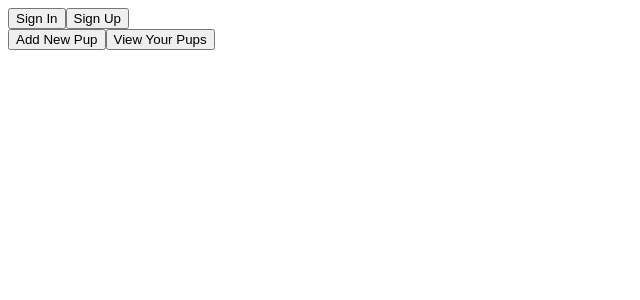
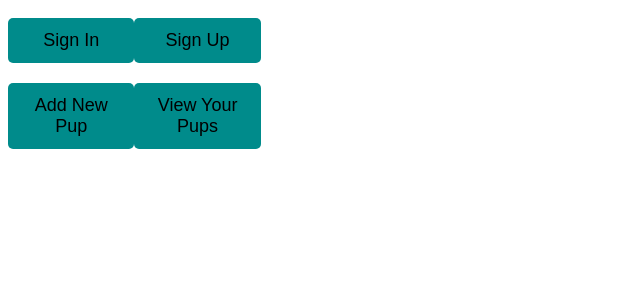
Before and after one commit to stephanie-115/nutripup, a React app: page /puppy-portal in a window 1280 px wide. Shown: the top 300 px of the page, without its empty margins (0-640 px from the left). Built offline with nearby package versions, Linux system fonts and the light colour scheme; no server answers.

Commit message:
Reorganizing file structure

```diff
--- a/src/components/CreateDogProfile.jsx
+++ b/src/components/CreateDogProfile.jsx
@@ -9,22 +9,27 @@ export default function CreateDogProfile() {
 
   const handleDogNameChange = (e) => {
     setDogName(e.target.value);
+    console.log('line 12')
   };
 
   const handleNumChange = (e) => {
     setSelectedNum(e.target.value);
+    console.log('line 17')
   };
 
   const handleYesNoChange = (e) => {
     setYesNoChoice(e.target.value);
+    console.log('line 22')
   };
 
   const handleActivityLevelChange = (e) => {
     setActivityLevel(e.target.value);
+    console.log('line 27')
   };
 
   const handleDogBreedChange = (e) => {
     setDogBreed(e.target.value);
+    console.log('line 32')
   };
 
   const handleSubmit = async (e) => {
--- a/src/components/Navbar.jsx
+++ b/src/components/Navbar.jsx
@@ -17,13 +17,13 @@ export default function NavBar() {
     <nav className='nav-bar'>
       {isAuthenticated ? (
         <>
-          <button onClick={() => navigate('/puppy-portal')}>Puppy Portal</button>
+          <button onClick={() => navigate('/puppy-portal')} className="signup-button">Puppy Portal</button>
           <SignOutButton />
         </>
       ) : (
         <>
-          <button onClick={() => navigate('/sign-in')}>Sign In</button>
-          <button onClick={() => navigate('/sign-up')}>Sign Up</button>
+          <button onClick={() => navigate('/sign-in')} className="signup-button">Sign In</button>
+          <button onClick={() => navigate('/sign-up')} className="signup-button">Sign Up</button>
         </>
       )}
     </nav>
--- a/src/components/SignOutButton.jsx
+++ b/src/components/SignOutButton.jsx
@@ -12,7 +12,7 @@ const SignOutButton = () => {
     };
 
     return (
-      <button onClick={handleSignOut}>Sign Out</button>
+      <button onClick={handleSignOut} className="signup-button">Sign Out</button>
     );
 };
 
--- a/src/index.css
+++ b/src/index.css
@@ -50,14 +50,14 @@ p {
 .signup-button {
   padding: 12px 20px;
   font-size: 18px;
-  background-color: aquamarine;
+  background-color: darkcyan;
   color: black;
   border: none;
   border-radius: 5px;
   margin: 10px 0;
   cursor: pointer;
   transition: background-color 0.3s, transform 0.3s;
-  width: 25%;
+  width: 10%;
 }
 .signup-button:hover {
     background-color: rgb(224, 176, 239);
--- a/src/pages/AddNewPup.jsx
+++ b/src/pages/AddNewPup.jsx
@@ -1,4 +1,5 @@
 import React from 'react';
+import CreateDogProfile from '../components/CreateDogProfile';
 
 export default function AddNewPup() {
   return(
--- a/src/pages/PuppyPortal.jsx
+++ b/src/pages/PuppyPortal.jsx
@@ -5,8 +5,8 @@ export default function PuppyPortal() {
   const navigate = useNavigate();
     return (
       <>
-        <button onClick={() => navigate('/puppy-portal/add')}>Add New Pup</button>
-        <button onClick={() => navigate('/puppy-portal/view')}>View Your Pups</button>
+        <button onClick={() => navigate('/puppy-portal/add')} className="signup-button">Add New Pup</button>
+        <button onClick={() => navigate('/puppy-portal/view')} className="signup-button">View Your Pups</button>
       </>
     )
 }
```
